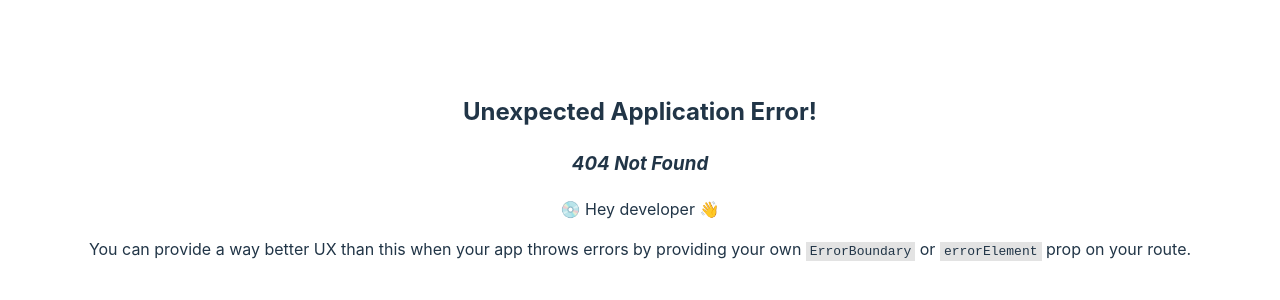
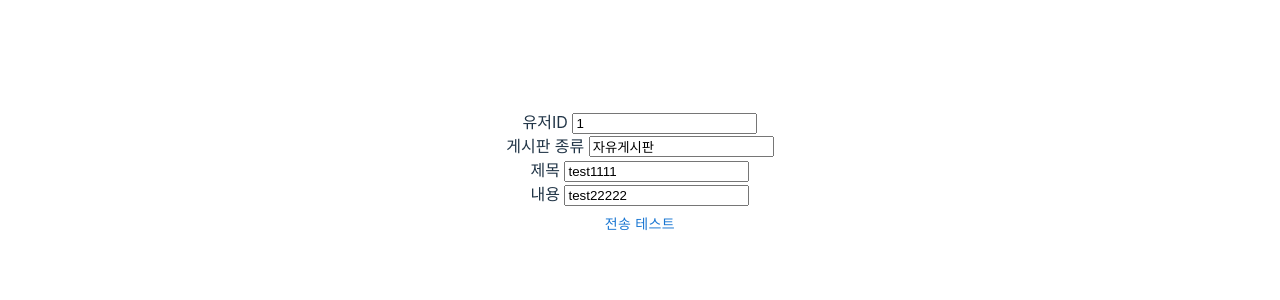
Before and after one commit to gywls20/Palette-Pets-Front, a React (Vite) app: page /article in a window 1280 px wide. Before the commit this address had no page. Shown: the part 224-524 px from the top of the page. Built offline with nearby package versions, Linux system fonts and the light colour scheme.

Commit message:
test : article test page

```diff
--- /dev/null
+++ b/src/pages/article/ArticleTest.jsx
@@ -0,0 +1,44 @@
+import React, { useState } from 'react';
+import axios from 'axios';
+import Button from '@mui/material/Button';
+
+const ArticleTest = () => {
+    const [userDTO, setUserDTO] = useState({
+        id : 1,
+        articleTags:'자유게시판',
+        title : 'test1111',
+        content : 'test22222'
+
+    });
+
+    const onSubmit = (e)=>{
+        e.preventDefault()
+
+        axios.post('http://localhost:8080/articleWriteTest',userDTO)
+        .then(res=>
+            console.log(res.data)
+        )
+        .catch(error =>
+            console.log(error)
+        )
+
+    }
+
+
+    return (
+        <div>
+
+            유저ID <input type='text' name='memberId' value={userDTO.id} />
+            <br/>
+            게시판 종류 <input type='text' name='article_tags' value={userDTO.articleTags}/>
+            <br/>
+            제목 <input type='text' name='title' value={userDTO.title}/>
+            <br/>
+            내용 <input type='text' name='content' value={userDTO.content}/>
+            <br/>
+            <Button onClick={ onSubmit }>전송 테스트</Button>
+        </div>
+    );
+};
+
+export default ArticleTest;
--- a/src/router/root.jsx
+++ b/src/router/root.jsx
@@ -5,6 +5,7 @@ import testRouter from "./testRouter.jsx";
 const Loading = () => <>Loading...</>;
 const MainPage = lazy(() => import('./../pages/MainPage'));
 const TestPage = lazy(() => import('../pages/test/TestPage.jsx'));
+const ArticlePage = lazy(() => import('../pages/article/ArticleTest.jsx'));
 
 const root = createBrowserRouter([
     {
@@ -17,6 +18,11 @@ const root = createBrowserRouter([
         element: <Suspense fallback={<Loading />}><TestPage/></Suspense>, // 여기엔 그 기능의 인덱스나 메인 페이지 넣는듯
         children:testRouter()
     },
+    {
+        path:"article",
+        element: <Suspense fallback={<Loading />}><ArticlePage/></Suspense>,
+
+    }
 ]);
 
 export default root;
```
